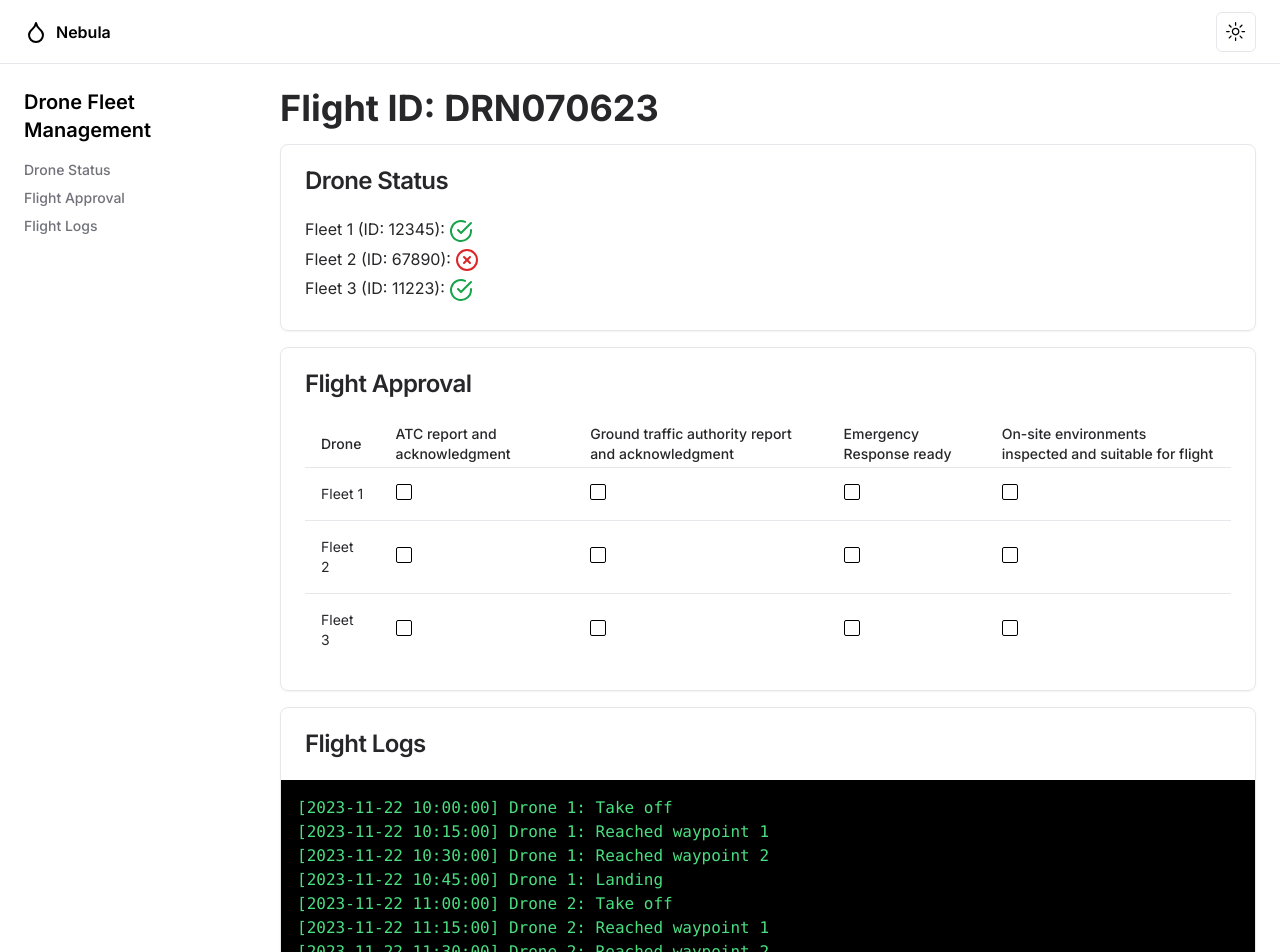
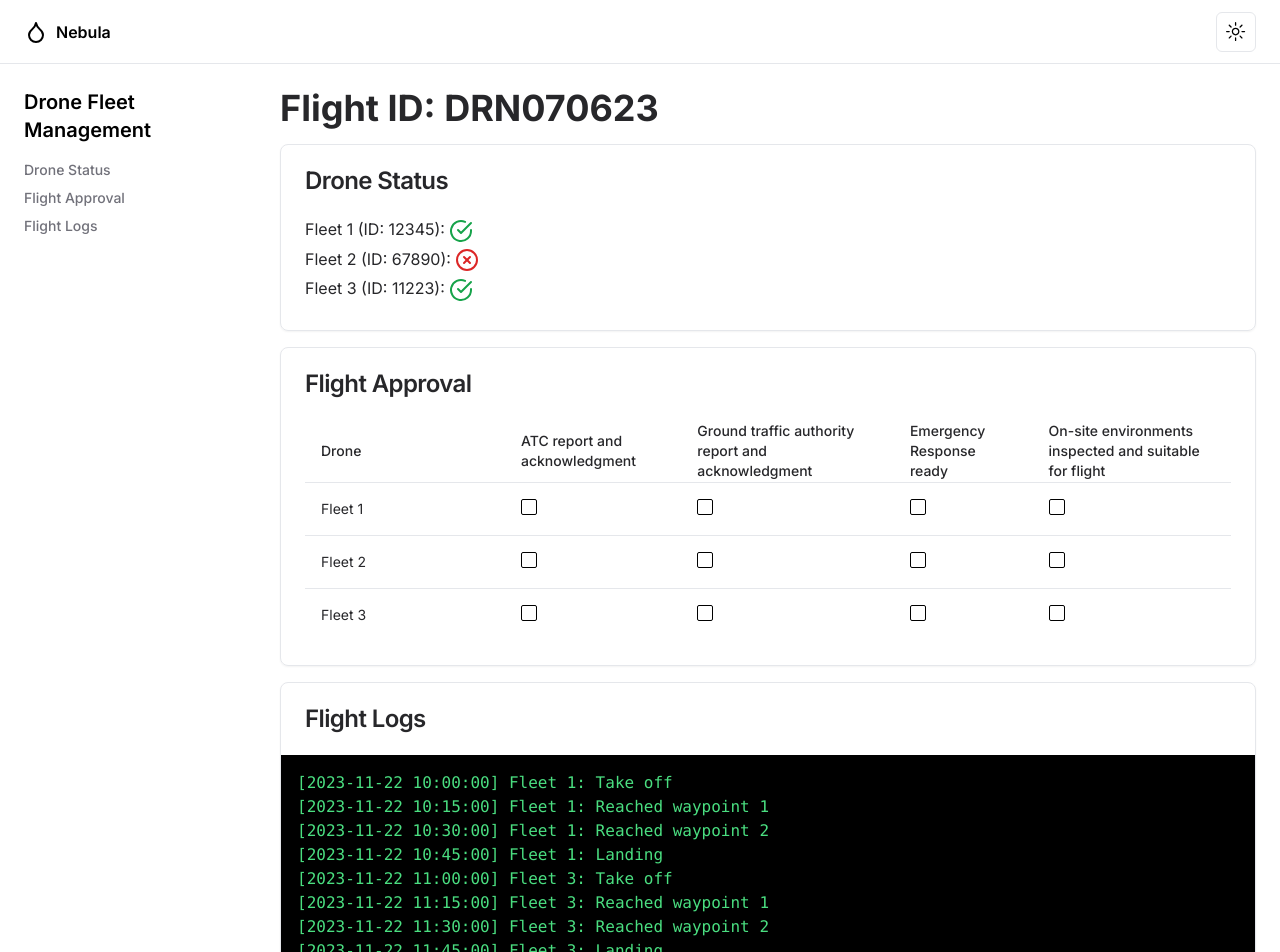
Before and after one commit to marcuspang/tum-nebula, a Next.js app: page / in a window 1280 px wide. Shown: the top 952 px of the page. Built offline with nearby package versions, Linux system fonts and the light colour scheme.

Commit message:
feat: update flight log + table width

```diff
--- a/src/components/fleet-management.tsx
+++ b/src/components/fleet-management.tsx
@@ -80,7 +80,7 @@ export function FleetManagement() {
               <Table className="text-zinc-800 dark:text-zinc-100">
                 <TableHeader>
                   <TableRow>
-                    <TableHead>Drone</TableHead>
+                    <TableHead className="w-[200px]">Drone</TableHead>
                     <TableHead>ATC report and acknowledgment</TableHead>
                     <TableHead>
                       Ground traffic authority report and acknowledgment
@@ -187,14 +187,14 @@ export function FleetManagement() {
               </CardTitle>
             </CardHeader>
             <CardContent className="bg-black text-green-400 font-mono p-4">
-              <p>[2023-11-22 10:00:00] Drone 1: Take off</p>
-              <p>[2023-11-22 10:15:00] Drone 1: Reached waypoint 1</p>
-              <p>[2023-11-22 10:30:00] Drone 1: Reached waypoint 2</p>
-              <p>[2023-11-22 10:45:00] Drone 1: Landing</p>
-              <p>[2023-11-22 11:00:00] Drone 2: Take off</p>
-              <p>[2023-11-22 11:15:00] Drone 2: Reached waypoint 1</p>
-              <p>[2023-11-22 11:30:00] Drone 2: Reached waypoint 2</p>
-              <p>[2023-11-22 11:45:00] Drone 2: Landing</p>
+              <p>[2023-11-22 10:00:00] Fleet 1: Take off</p>
+              <p>[2023-11-22 10:15:00] Fleet 1: Reached waypoint 1</p>
+              <p>[2023-11-22 10:30:00] Fleet 1: Reached waypoint 2</p>
+              <p>[2023-11-22 10:45:00] Fleet 1: Landing</p>
+              <p>[2023-11-22 11:00:00] Fleet 3: Take off</p>
+              <p>[2023-11-22 11:15:00] Fleet 3: Reached waypoint 1</p>
+              <p>[2023-11-22 11:30:00] Fleet 3: Reached waypoint 2</p>
+              <p>[2023-11-22 11:45:00] Fleet 3: Landing</p>
             </CardContent>
           </Card>
         </main>
```
